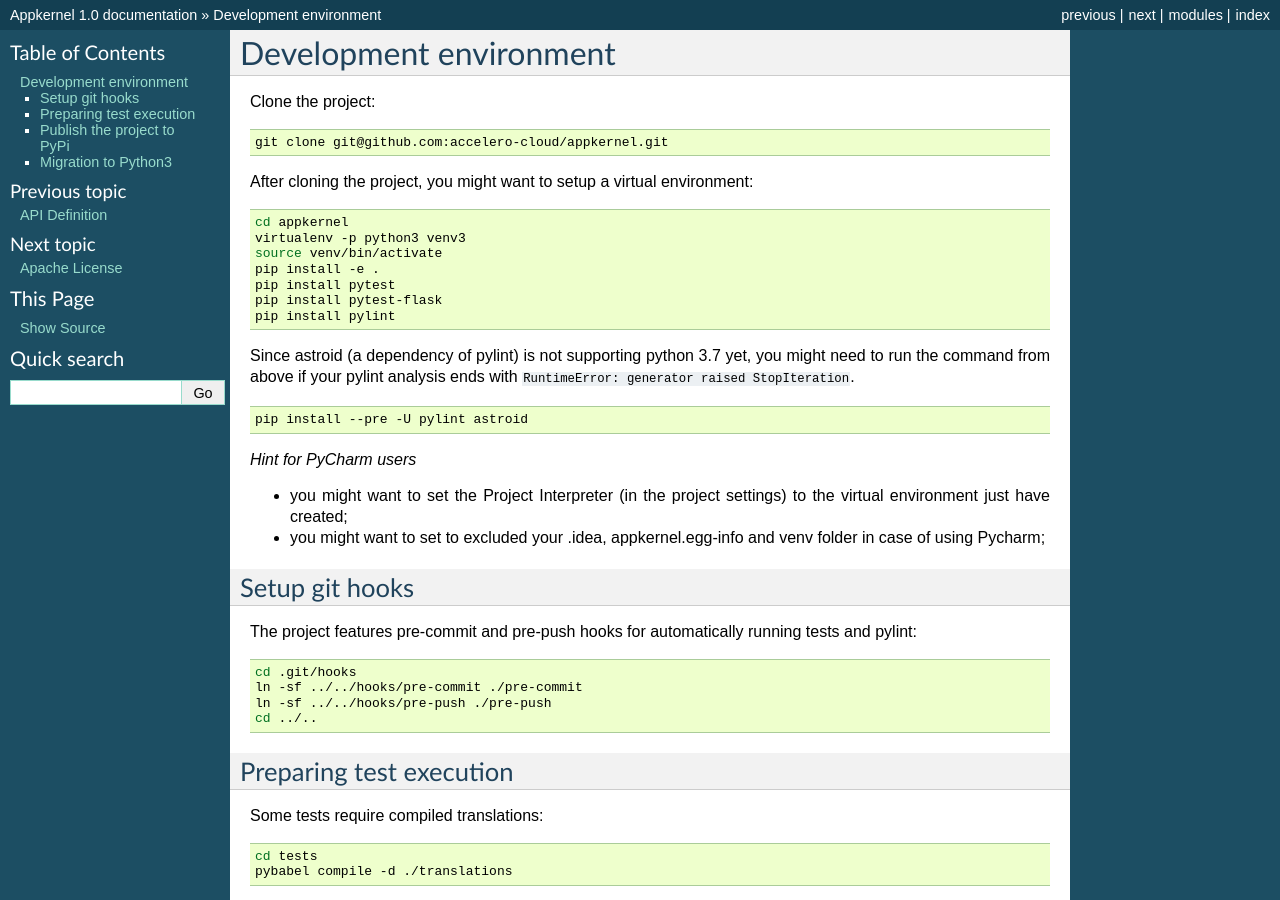
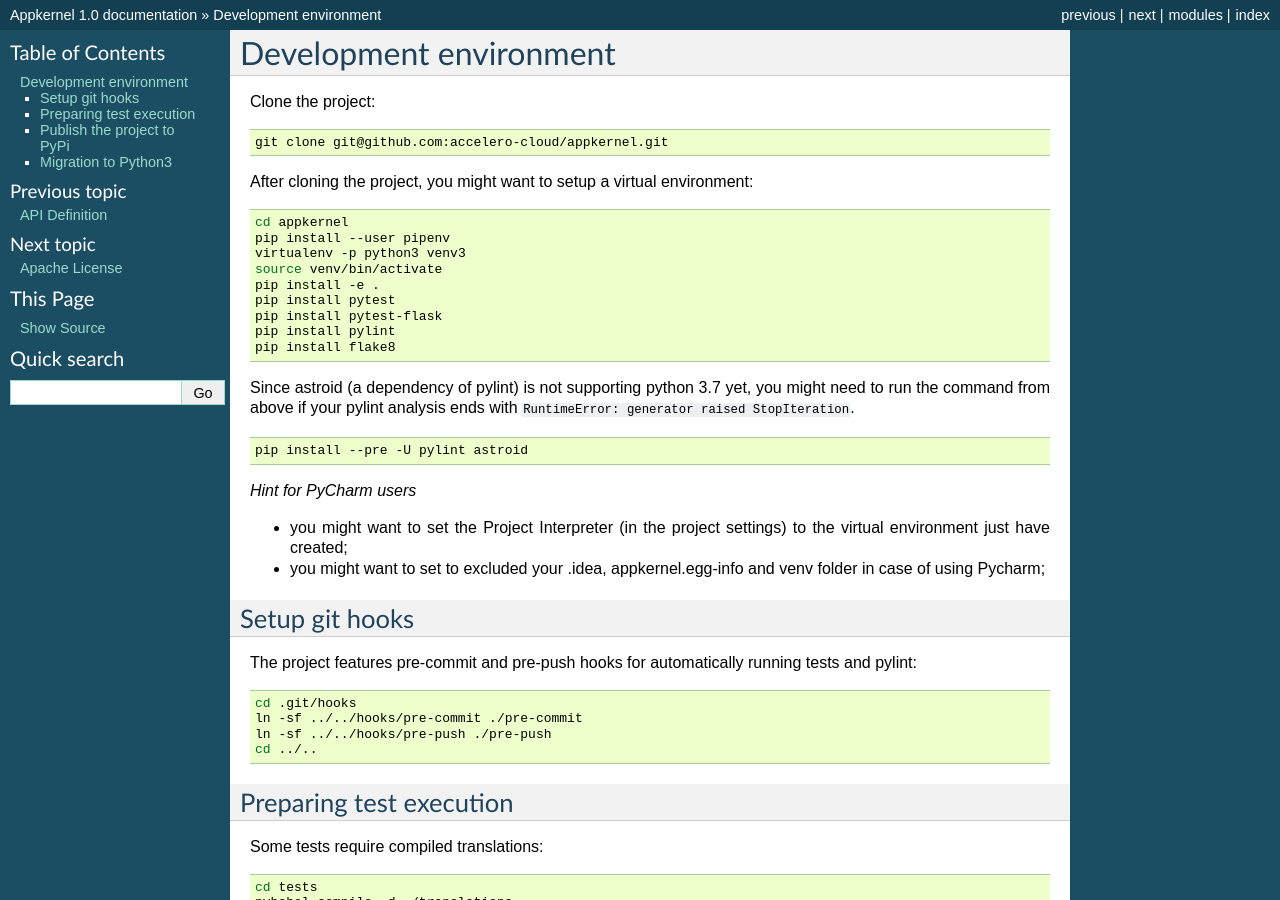
Before and after one commit to accelero-cloud/appkernel, a Sphinx documentation site: the page built from docs/contributors.md, in a window 1280 px wide and 900 px high. Built offline with Sphinx 7.4.7, drawn with Linux system fonts in a browser that asks for light colours.

Commit message:
trying to convince travis to work

````diff
--- a/docs/contributors.md
+++ b/docs/contributors.md
@@ -9,12 +9,14 @@ After cloning the project, you might want to setup a virtual environment:
 
 ```bash
 cd appkernel
+pip install --user pipenv
 virtualenv -p python3 venv3
 source venv/bin/activate
 pip install -e .
 pip install pytest
 pip install pytest-flask
 pip install pylint
+pip install flake8
 ```
 
 Since astroid (a dependency of pylint) is not supporting python 3.7 yet, you might need to run the
````
Also changed, not shown: .travis.yml.
